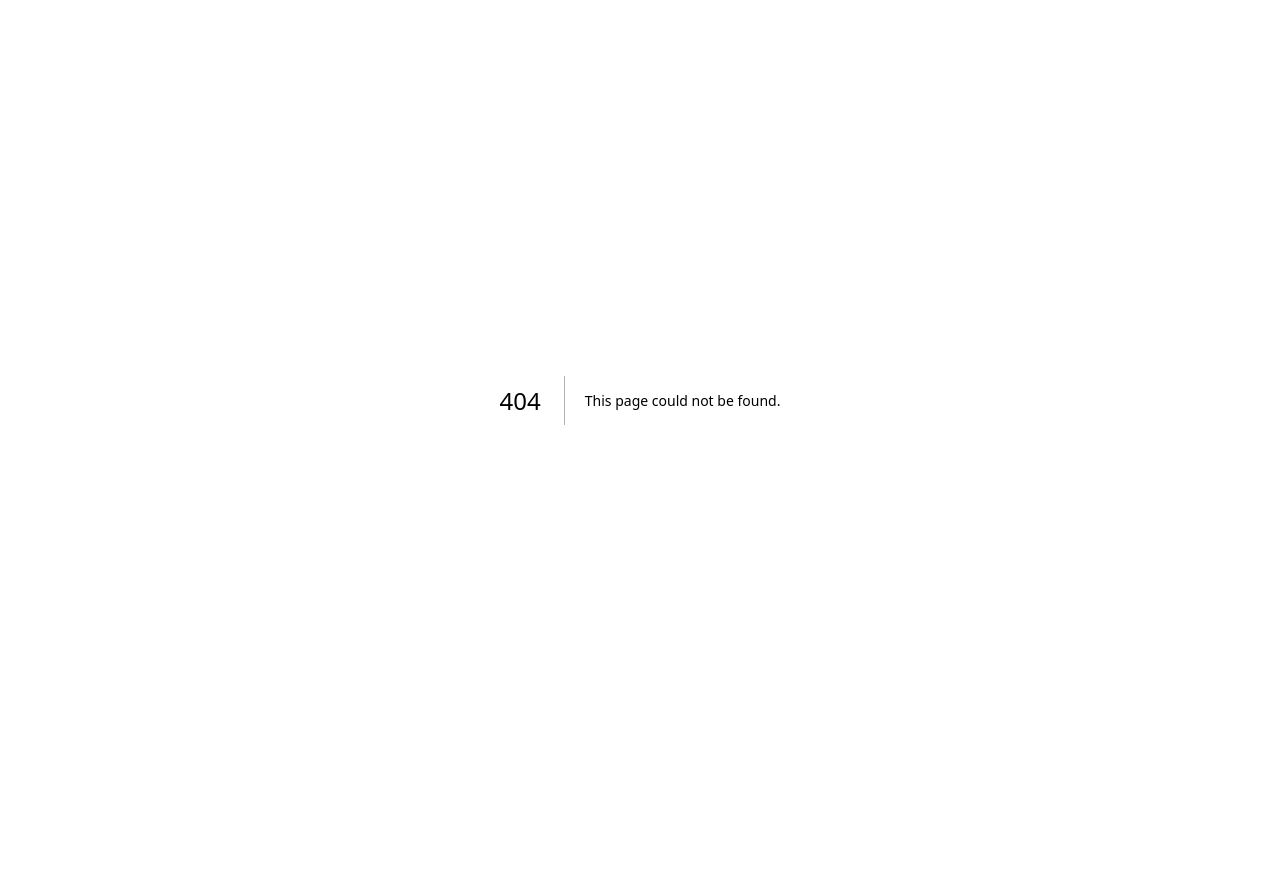
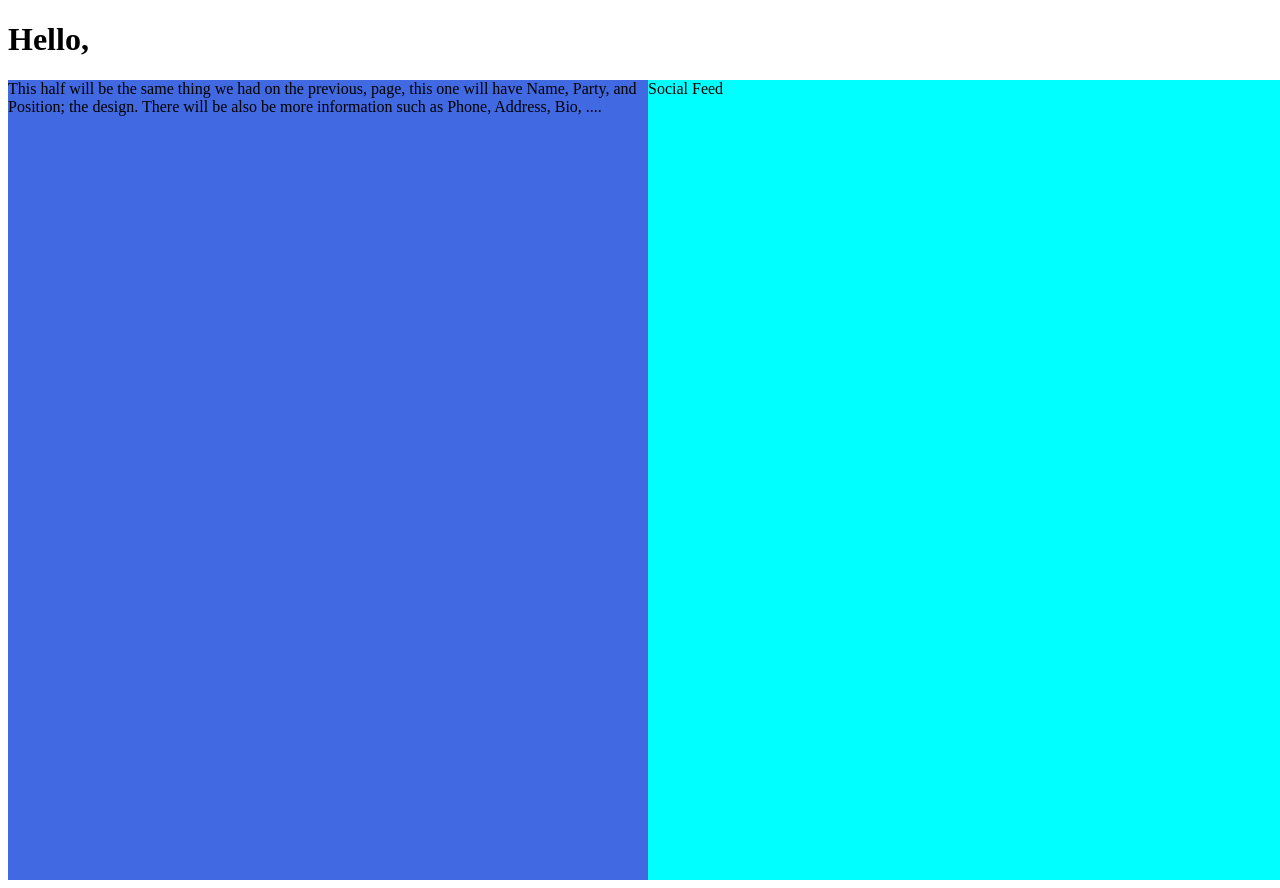
Before and after one commit to gladishd/The-Mangrove, a Next.js app: page /users in a window 1280 px wide. Before the commit this address had no page. Before the commit the page ends 800 px from the top, so only its background shows below. Built offline with nearby package versions, Linux system fonts and the light colour scheme.

Commit message:
re-designs the a href route to be to the ansatz /users page which allows us to have left and right and begin filling in out information about the politicians and the social feed

```diff
--- /dev/null
+++ b/pages/users.js
@@ -0,0 +1,31 @@
+import React from "react";
+
+export default class Welcome extends React.Component {
+  render() {
+    return <div>
+      <h1>Hello, {this.props.name}</h1>
+      <div style={{
+        display: "flex",
+        flexDirection: 'row',
+        height: "100vh",
+        width: '100vw',
+        backgroundColor: 'palegoldenrod'
+      }}>
+        <div style={{
+          backgroundColor: 'royalblue',
+          height: '100vh',
+          width: '50vw'
+        }}>
+          This half will be the same thing we had on the previous, page, this one will have Name, Party, and Position; the design. There will be also be more information such as Phone, Address, Bio, ....
+        </div>
+        <div style={{
+          backgroundColor: 'aqua',
+          height: '100vh',
+          width: '50vw'
+        }}>
+          Social Feed
+        </div>
+      </div>
+    </div>
+  }
+}
```
Also changed, not shown: pages/index.js, pages/signup/signup-fork.js (renamed from pages/signup-fork.js), pages/signup/signup-politician.js (renamed from pages/signup-politician.js), pages/signup/signup-voter.js (renamed from pages/signup-voter.js), pages/signup/signup.js (renamed from pages/signup.js), pages/signup/signupForm.js (renamed from pages/signupForm.js).
